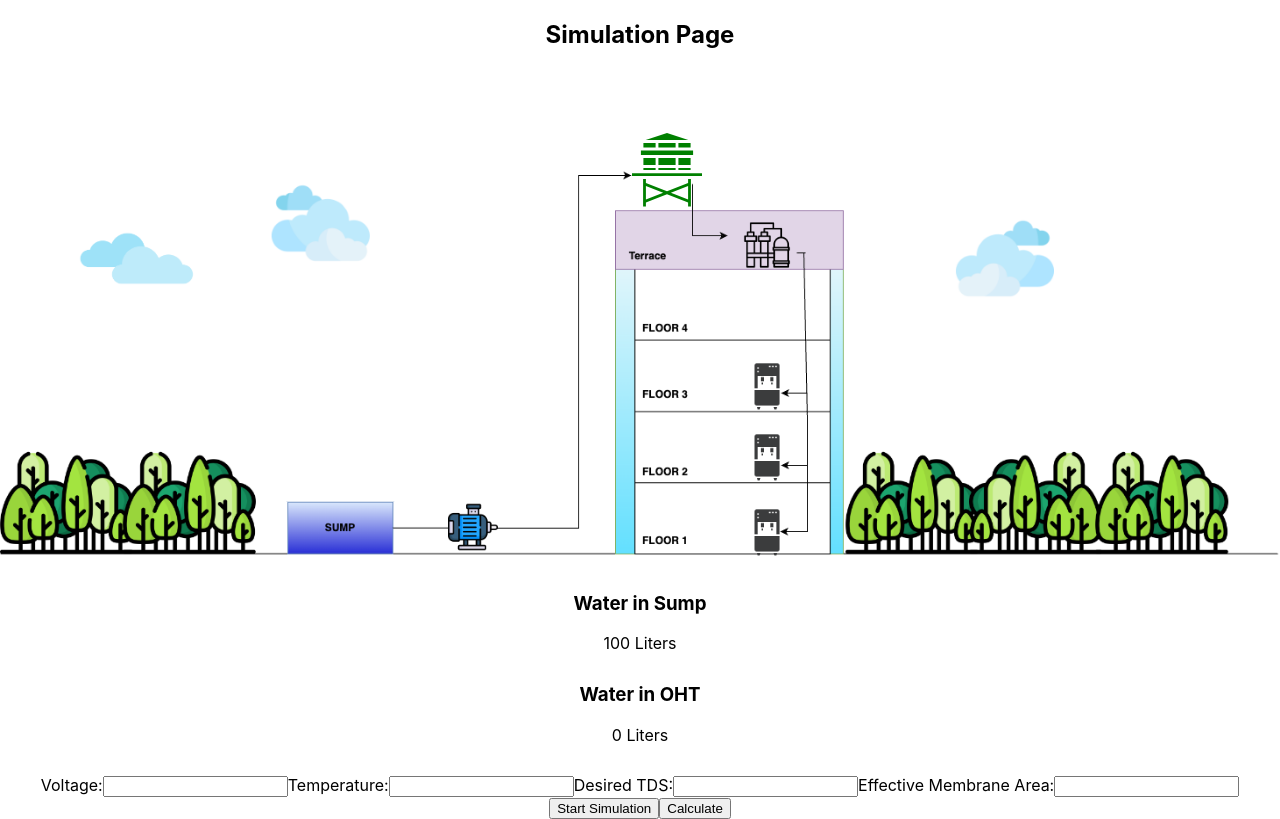
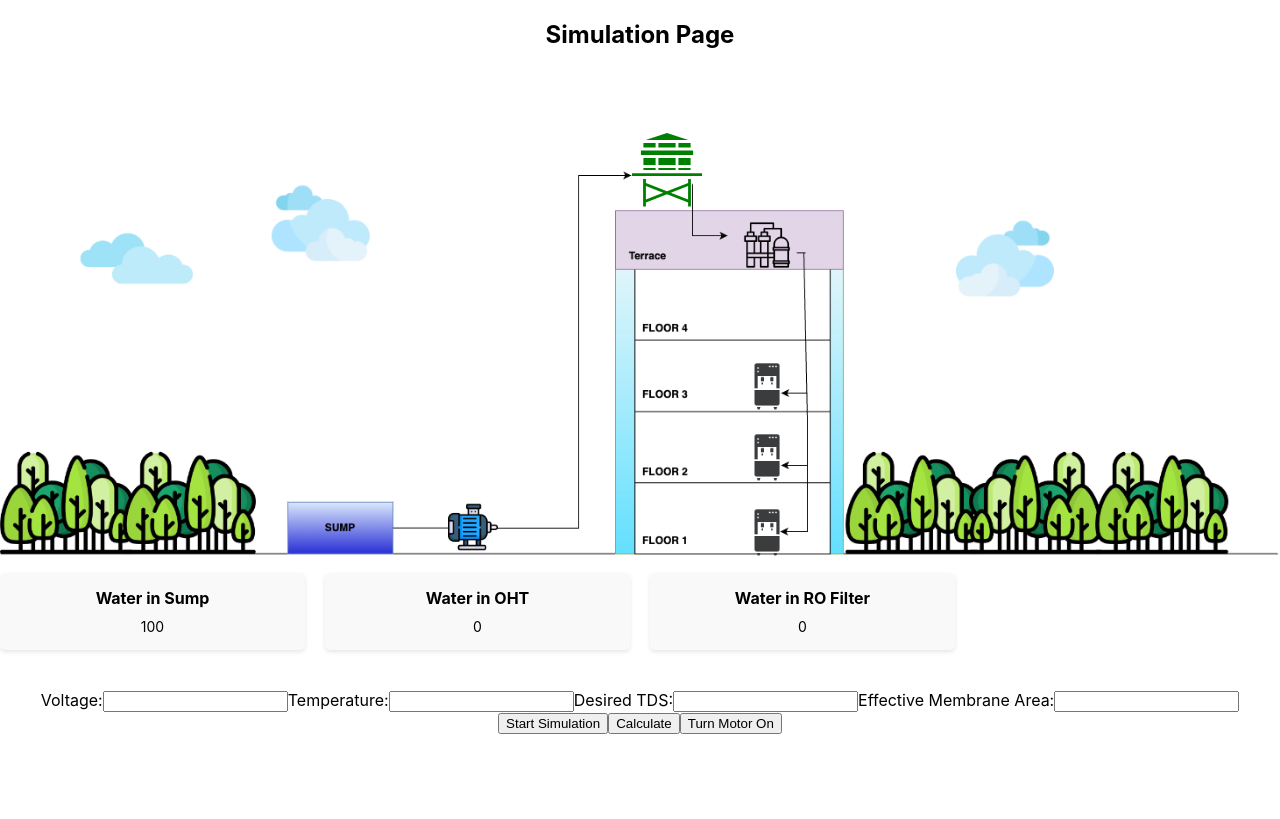
Before and after one commit to likhithkanigolla/zf-dt-frontend, a React (Create React App) app: page /simulation in a window 1280 px wide. Built offline with nearby package versions, Linux system fonts and the light colour scheme.

Commit message:
Water Filteration Flow Default to 3/min

```diff
--- a/src/pages/SimulationPage/SimulationPage.js
+++ b/src/pages/SimulationPage/SimulationPage.js
@@ -24,19 +24,48 @@ const SimulationPage = () => {
   const [isSimulationRunning, setIsSimulationRunning] = useState(false);
   const [waterInSump, setWaterInSump] = useState(100); // Initial water level in Sump
   const [waterInOHT, setWaterInOHT] = useState(0); // Initial water level in OHT
+  const [motorOn, setMotorOn] = useState(false); // Initial motor state
+  const [waterInROFilter, setWaterInROFilter] = useState(0); // Initial water level in RO Filter
+  const [alertShown, setAlertShown] = useState(false);
+
 
   useEffect(() => {
     let intervalId;
     if (isSimulationRunning) {
       intervalId = setInterval(() => {
-        if (waterInSump > 0) {
-          setWaterInSump(prev => Math.max(prev - 5, 0)); // Reduce water in Sump by 5L per second
-          setWaterInOHT(prev => Math.min(prev + 5, 100)); // Increase water in OHT by 5L per second, limited to 100L
+        if (motorOn) {
+          // Pump water from Sump to OHT if motor is on
+          if (waterInSump > 0 && waterInOHT < 60) {
+            setWaterInSump(prev => Math.max(prev - 3, 0)); // Reduce water in Sump by 3L per second
+            setWaterInOHT(prev => Math.min(prev + 3, 60)); // Increase water in OHT by 3L per second, limited to 60L
+          }
+          // Pump water from OHT to RO Filter continuously
+          if (waterInOHT > 0 && waterInROFilter < 20) {
+            setWaterInOHT(prev => Math.max(prev - 3, 0)); // Reduce water in OHT by 3L per second
+            setWaterInROFilter(prev => prev + 3); // Increase water in RO Filter by 3L per second
+          }
+        }
+        // If water in OHT is filled to maximum capacity, turn off the motor automatically
+        if (waterInOHT === 60) {
+          setMotorOn(false);
+        }
+        // If water in OHT is less than 20%, turn on the motor automatically
+        if (waterInOHT < 12) {
+          setMotorOn(true);
+        }
+        // If water in OHT is empty, stop the motor
+        if (waterInOHT === 0) {
+          setMotorOn(false);
+        }
+        // If water in Sump is empty, stop the simulation
+        if (waterInSump === 0) {
+          setIsSimulationRunning(false);
         }
       }, 1000); // Run every second
     }
     return () => clearInterval(intervalId); // Cleanup interval on unmount or when simulation stops
-  }, [isSimulationRunning, waterInSump]);
+  }, [isSimulationRunning, motorOn, waterInSump, waterInOHT, waterInROFilter]);
+
 
 
   const handleChange = (e) => {
@@ -53,6 +82,13 @@ const SimulationPage = () => {
 
   const handleStopSimulation = () => {
     setIsSimulationRunning(false);
+  };
+
+  const handleMotorToggle = () => {
+    if (!motorOn) {
+      setAlertShown(false); // Reset alertShown state when motor is manually turned off
+    }
+    setMotorOn(prev => !prev); // Toggle motor state
   };
 
   const ResultCard = ({ title, value }) => {
@@ -127,15 +163,15 @@ const SimulationPage = () => {
 
       {/* Water Flow From Sump to OHT */}
       <div className="water-flow-container">
-            <div className="water-box">
-              <h3>Water in Sump</h3>
-              <p>{waterInSump} Liters</p>
-            </div>
-            <div className="water-box">
-              <h3>Water in OHT</h3>
-              <p>{waterInOHT} Liters</p>
+            <div className="result-cards">
+            <ResultCard title="Water in Sump" value={waterInSump} />
+            <ResultCard title="Water in OHT" value={waterInOHT} />
+            <ResultCard title="Water in RO Filter" value={waterInROFilter} />
+
             </div>
       </div>
+      <br></br>
+      <br></br>
 
       <div className="input-container">
         <label htmlFor="voltage">Voltage:</label>
@@ -148,12 +184,12 @@ const SimulationPage = () => {
         <input type="number" name="effective_membrane_area" id="effective_membrane_area" value={inputValues.effective_membrane_area} onChange={handleChange} />
 
         {isSimulationRunning ? (
-          <button onClick={handleStopSimulation}>Stop Simulation</button>
-        ) : (
-          <button onClick={handleStartSimulation}>Start Simulation</button>
-        )}
-
-        <button onClick={handleCalculate}>Calculate</button>
+            <button onClick={handleStopSimulation}>Stop Simulation</button>
+          ) : (
+            <button onClick={handleStartSimulation}>Start Simulation</button>
+          )}
+          <button onClick={handleCalculate}>Calculate</button>
+          <button onClick={handleMotorToggle}>{motorOn ? "Turn Motor Off" : "Turn Motor On"}</button>
       </div>
         {/* Display result if available */}
         {result && (
```
